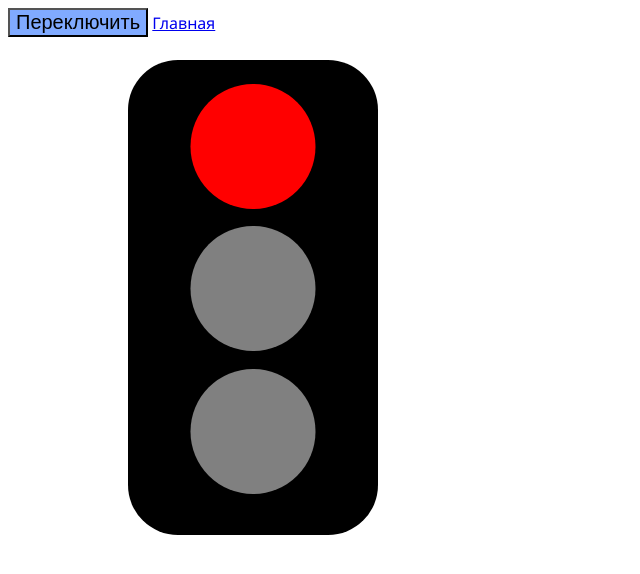
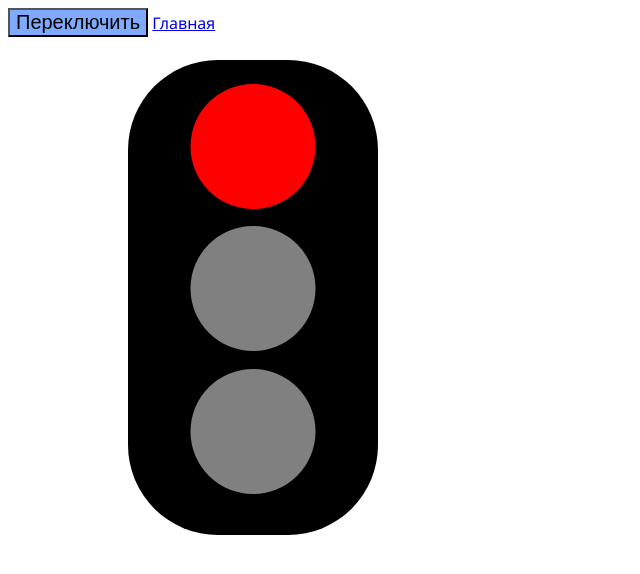
Before and after one commit to Dhstrfb4523/My, a plain HTML site: page Светофор.html in a window 1280 px wide. Shown: the whole page, without its empty margins (0-640 px from the left). Drawn offline with Linux system fonts and the light colour scheme.

Commit message:
Update Светофор.html

```diff
--- a/Светофор.html
+++ b/Светофор.html
@@ -21,7 +21,7 @@
             background: black;
             position: absolute;
             left: 10%;
-            border-radius: 50px;
+            border-radius: 90px;
             top: 60px;
         }
     </style>
```
